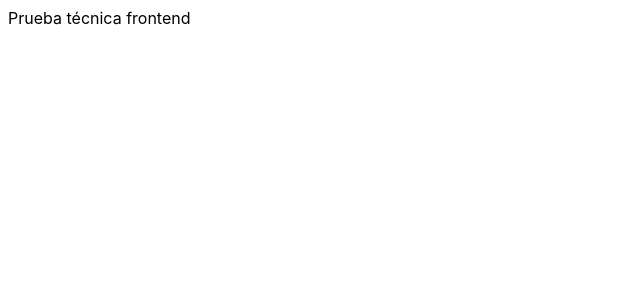
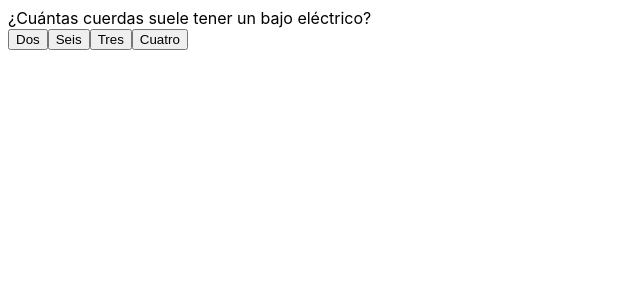
Before and after one commit to briansleonel/prueba-tecnica-frontend, a React (Vite) app: page / in a window 1280 px wide. Shown: the top 300 px of the page, without its empty margins (0-640 px from the left). Built offline with nearby package versions, Linux system fonts and the light colour scheme.

Commit message:
feat: add logic to select question and advance to next question

```diff
--- a/src/App.tsx
+++ b/src/App.tsx
@@ -1,5 +1,60 @@
+import { useState, useEffect } from "react";
+import data from "./data/data.json";
+import { IQuestion } from "./types/question";
+
 function App() {
-    return <>Prueba técnica frontend</>;
+    const [indexQuestion, setIndexQuestion] = useState(0);
+    const [question, setQuestion] = useState<IQuestion>(data[indexQuestion]);
+    const [selectedAnswer, setSelectedAnswer] = useState(false);
+
+    const onSelectAnswer = (selected: string) => {
+        if (!selectedAnswer) {
+            setSelectedAnswer(true);
+            console.log(selected);
+            nextQuestion();
+        }
+    };
+
+    const nextQuestion = () => {
+        const newIndex = indexQuestion + 1;
+        if (newIndex < data.length) setIndexQuestion(indexQuestion + 1);
+        else console.log("Finished");
+    };
+
+    useEffect(() => {
+        setQuestion(data[indexQuestion]);
+        setSelectedAnswer(false);
+    }, [indexQuestion]);
+
+    return (
+        <section>
+            <div>{question.question}</div>
+            <button
+                type="button"
+                onClick={() => onSelectAnswer(question.options.a)}
+            >
+                {question.options.a}
+            </button>
+            <button
+                type="button"
+                onClick={() => onSelectAnswer(question.options.b)}
+            >
+                {question.options.b}
+            </button>
+            <button
+                type="button"
+                onClick={() => onSelectAnswer(question.options.c)}
+            >
+                {question.options.c}
+            </button>
+            <button
+                type="button"
+                onClick={() => onSelectAnswer(question.options.d)}
+            >
+                {question.options.d}
+            </button>
+        </section>
+    );
 }
 
 export default App;
```
